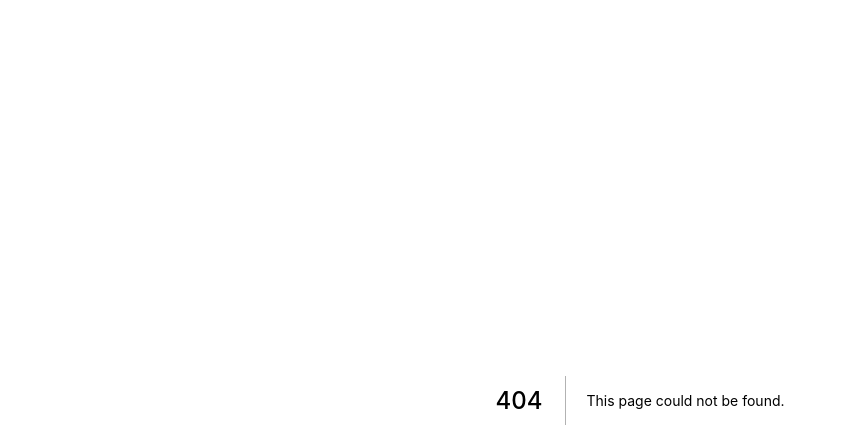
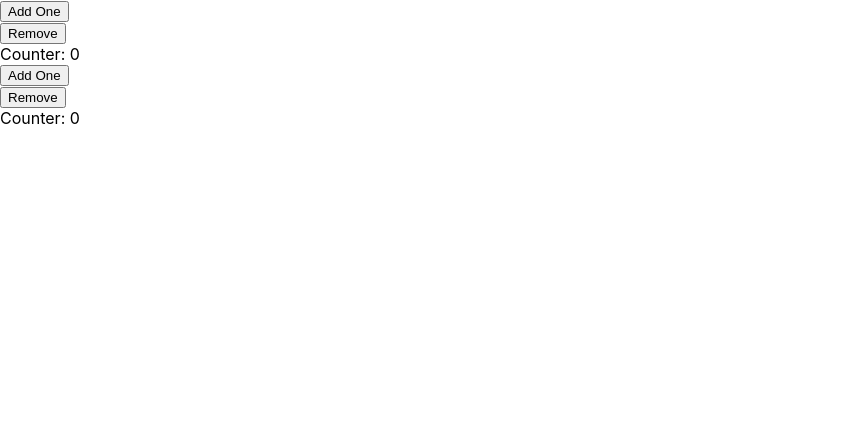
Before and after one commit to igorWebMASTER/mastering-context, a Next.js app: page /counter/counter-ctx-use-reducer in a window 1280 px wide. Before the commit this address had no page. Shown: the top 448 px of the page, without its empty margins (0-847 px from the left). Built offline with nearby package versions, Linux system fonts and the light colour scheme.

Commit message:
feat: add context with use reducer

```diff
--- /dev/null
+++ b/pages/counter/counter-ctx-use-reducer.js
@@ -0,0 +1,73 @@
+
+import { useReducer, createContext, useContext } from 'react'
+
+
+const reducer = (state, action) => {
+    switch(action.type) {
+        case 'ADD':
+            return state + 1;
+        case 'SUBTRACT':
+            return state - 1;
+        default:
+            return state;
+    }
+};
+
+const CounterContext = createContext(null);
+
+const CounterContextProvider = ({children}) => (
+    <CounterContext.Provider value={useReducer(reducer, 0)}>
+        {children}
+    </CounterContext.Provider>
+)
+
+export const Container = () => (
+    <div>
+        <AddOneButton />
+        <RemoveOneButton />
+    </div>
+)
+
+const AddOneButton  = () => {
+    const [, dispatch] = useContext(CounterContext);
+    return (
+        <div>
+            <button onClick={() => dispatch({ type : "ADD" })}>Add One</button>
+        </div>
+    )
+}
+
+const RemoveOneButton  = () => {
+    const [, dispatch] = useContext(CounterContext);
+    return (
+        <div>
+            <button onClick={() => dispatch({ type : "SUBTRACT" })}>Remove</button>
+        </div>
+    )
+}
+
+
+const Counter = () => {
+    const [counter] = useContext(CounterContext);
+    return(
+        <div>Counter: {counter}</div>
+    )
+}
+
+function CounterUseState() {
+    return (
+        <CounterContextProvider>
+            <Container  />
+            <Counter  />
+        </CounterContextProvider>
+    )
+}
+
+export default function CounterFunctionState(){
+    return(
+        <>
+            <CounterUseState />
+            <CounterUseState />
+        </>
+    )
+}
```
